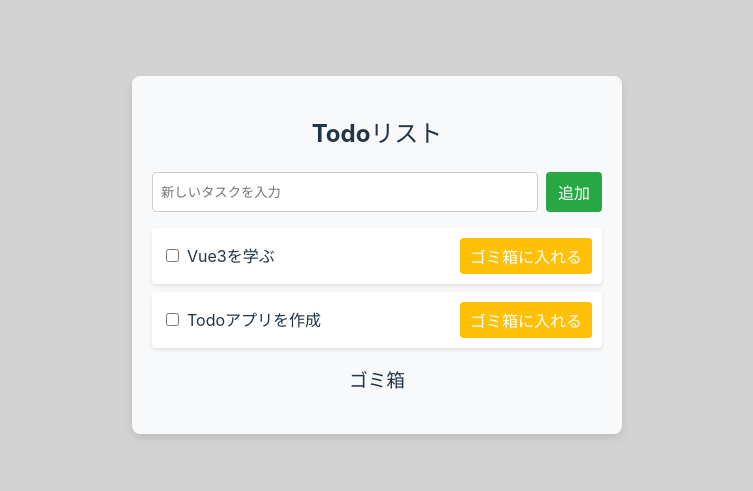
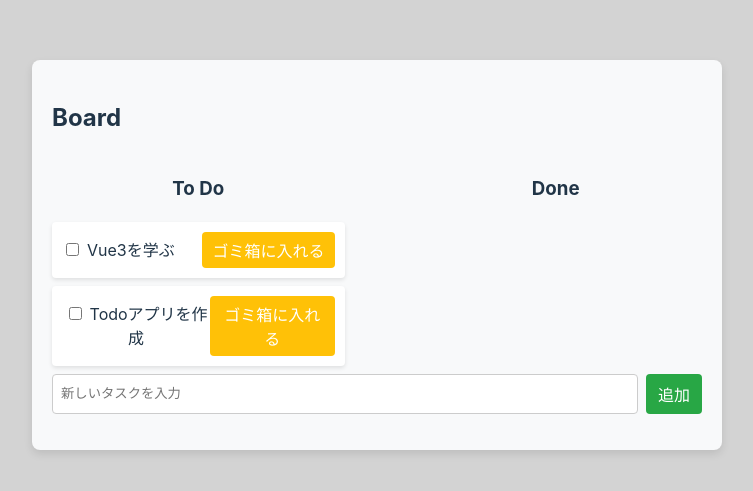
Before and after one commit to N-i-ke/vue-kanban, a Vue app: page / in a window 1280 px wide. Shown: the part 145-636 px from the top of the page, without its empty margins (263-1016 px from the left). Built offline with nearby package versions, Linux system fonts and the light colour scheme.

Commit message:
fix: カンバン式に変更

```diff
--- a/src/components/TodoApp.vue
+++ b/src/components/TodoApp.vue
@@ -1,31 +1,60 @@
 <template>
   <div class="todo-container">
-    <h2>Todoリスト</h2>
+    <h2 class="todo-title">Board</h2>
+    <div class="kanban-board">
+      <!-- Todo Column -->
+      <div class="kanban-column">
+        <h3>To Do</h3>
+        <draggable
+          v-model="todos"
+          group="tasks"
+          @start="drag=true"
+          @end="drag=false"
+          :key="todos"
+        >
+          <template #item="{ element, index }">
+            <div class="todo-item" :key="element.text">
+              <label>
+                <input type="checkbox" v-model="element.completed" class="checkbox" />
+                <span :class="{ completed: element.completed }">{{ element.text }}</span>
+              </label>
+              <button class="trash-btn" @click="moveToTrash(index)">ゴミ箱に入れる</button>
+            </div>
+          </template>
+        </draggable>
+      </div>
+
+      <!-- Trash Column -->
+      <div class="kanban-column">
+        <h3>Done</h3>
+        <draggable
+          v-model="trash"
+          group="tasks"
+          @start="drag=true"
+          @end="drag=false"
+          :key="trash"
+        >
+          <template #item="{ element, index }">
+            <div class="trash-item" :key="element.text">
+              <span>{{ element.text }}</span>
+              <button class="restore-btn" @click="restoreFromTrash(index)">復元</button>
+            </div>
+          </template>
+        </draggable>
+      </div>
+    </div>
+
+    <!-- Input Container -->
     <div class="input-container">
       <input v-model="newTodo" @keyup.enter="addTodo" placeholder="新しいタスクを入力" />
       <button class="add-btn" @click="addTodo">追加</button>
     </div>
-    <ul>
-      <li v-for="(todo, index) in todos" :key="index" class="todo-item">
-        <label>
-          <input type="checkbox" v-model="todo.completed" class="checkbox" />
-          <span :class="{ completed: todo.completed }">{{ todo.text }}</span>
-        </label>
-        <button class="trash-btn" @click="moveToTrash(index)">ゴミ箱に入れる</button>
-      </li>
-    </ul>
-    <h3>ゴミ箱</h3>
-    <ul>
-      <li v-for="(todo, index) in trash" :key="index" class="trash-item">
-        <span>{{ todo.text }}</span>
-        <button class="restore-btn" @click="restoreFromTrash(index)">復元</button>
-      </li>
-    </ul>
   </div>
 </template>
 
 <script setup>
 import { ref, onMounted } from 'vue';
+import draggable from 'vuedraggable';
 
 const todos = ref([
   { text: 'Vue3を学ぶ', completed: false },
@@ -34,6 +63,7 @@ const todos = ref([
 
 const trash = ref([]);
 const newTodo = ref('');
+const drag = ref(false);
 
 const addTodo = () => {
   if (newTodo.value.trim() !== '') {
@@ -58,8 +88,11 @@ onMounted(() => {
 </script>
 
 <style scoped>
+.todo-title {
+  text-align: left;
+}
 .todo-container {
-  min-width: 450px;
+  min-width: 650px;
   margin: auto;
   padding: 20px;
   background: #f8f9fa;
@@ -67,17 +100,29 @@ onMounted(() => {
   box-shadow: 0 4px 8px rgba(0, 0, 0, 0.1);
   text-align: center;
 }
+
+.kanban-board {
+  display: flex;
+  justify-content: space-between;
+}
+
+.kanban-column {
+  width: 45%;
+}
+
 .input-container {
   display: flex;
   gap: 8px;
   margin-bottom: 16px;
 }
+
 input {
   flex: 1;
   padding: 8px;
   border: 1px solid #ccc;
   border-radius: 4px;
 }
+
 .add-btn {
   background: #28a745;
   color: white;
@@ -86,13 +131,16 @@ input {
   border-radius: 4px;
   cursor: pointer;
 }
+
 .add-btn:hover {
   background: #218838;
 }
+
 ul {
   list-style-type: none;
   padding: 0;
 }
+
 .todo-item, .trash-item {
   display: flex;
   align-items: center;
@@ -103,13 +151,16 @@ ul {
   margin-bottom: 8px;
   box-shadow: 0 2px 4px rgba(0, 0, 0, 0.1);
 }
+
 .completed {
   text-decoration: line-through;
   color: gray;
 }
+
 .checkbox {
   margin-right: 8px;
 }
+
 .trash-btn {
   background: #ffc107;
   color: white;
@@ -118,9 +169,11 @@ ul {
   border-radius: 4px;
   cursor: pointer;
 }
+
 .trash-btn:hover {
   background: #e0a800;
 }
+
 .restore-btn {
   background: #17a2b8;
   color: white;
@@ -129,6 +182,7 @@ ul {
   border-radius: 4px;
   cursor: pointer;
 }
+
 .restore-btn:hover {
   background: #138496;
 }
```
